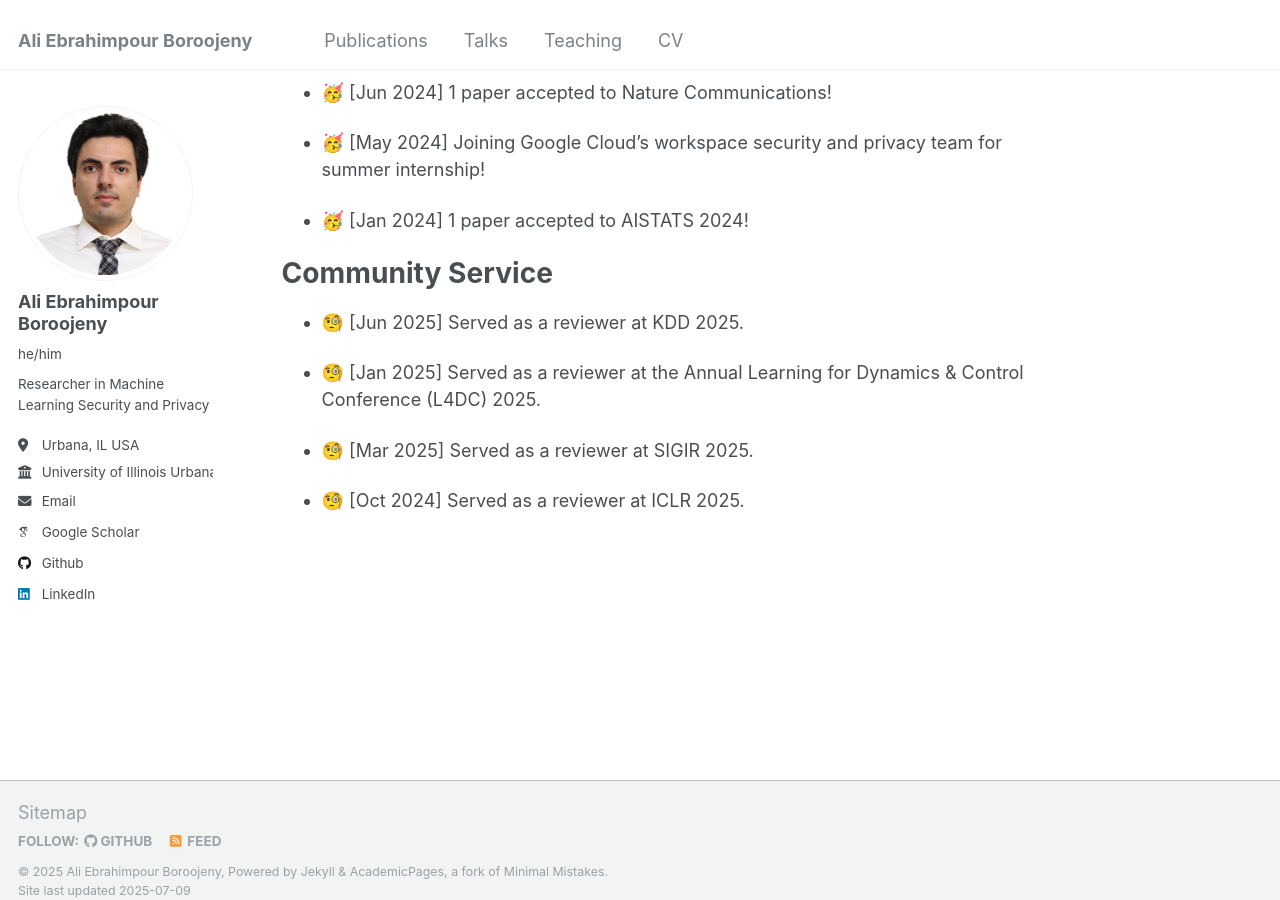
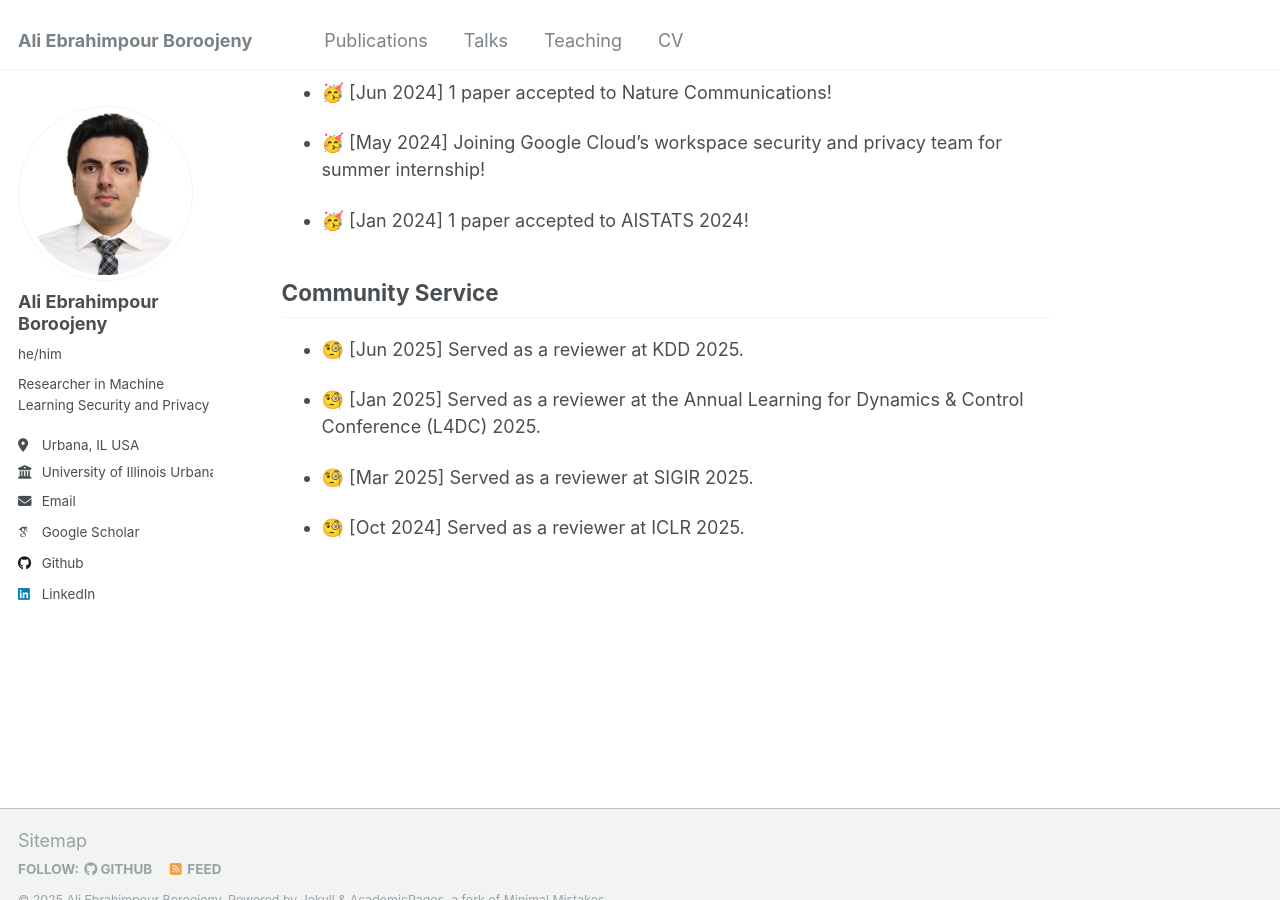
Before and after one commit to Ali-E/ali-e.github.io, a Jekyll site: the page built from _pages/about.md, in a window 1280 px wide and 900 px high, scrolled down 535 px. Built offline with Jekyll 4.4.1, drawn with Linux system fonts in a browser that asks for light colours; emoji names are drawn with the system emoji font; some web fonts are replaced.

Commit message:
com serv as sub news

```diff
--- a/_pages/about.md
+++ b/_pages/about.md
@@ -27,7 +27,7 @@ More specifically, I am interested in designing methods that increase the robust
 * :partying_face: [Jan 2024] 1 paper accepted to AISTATS 2024!
 
 
-<h1>Community Service</h1>
+<h2>Community Service</h2>
 
 * :monocle_face: [Jun 2025] Served as a reviewer at KDD 2025.
 
```
